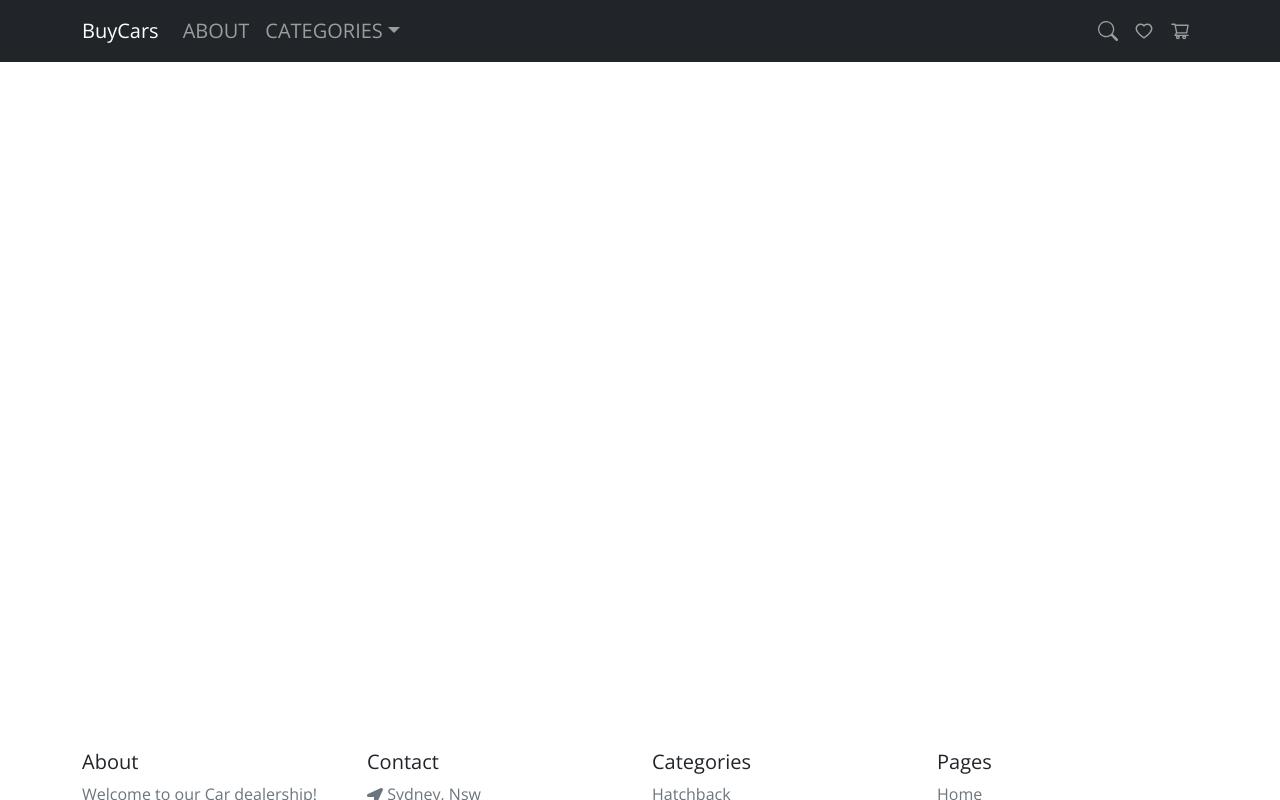
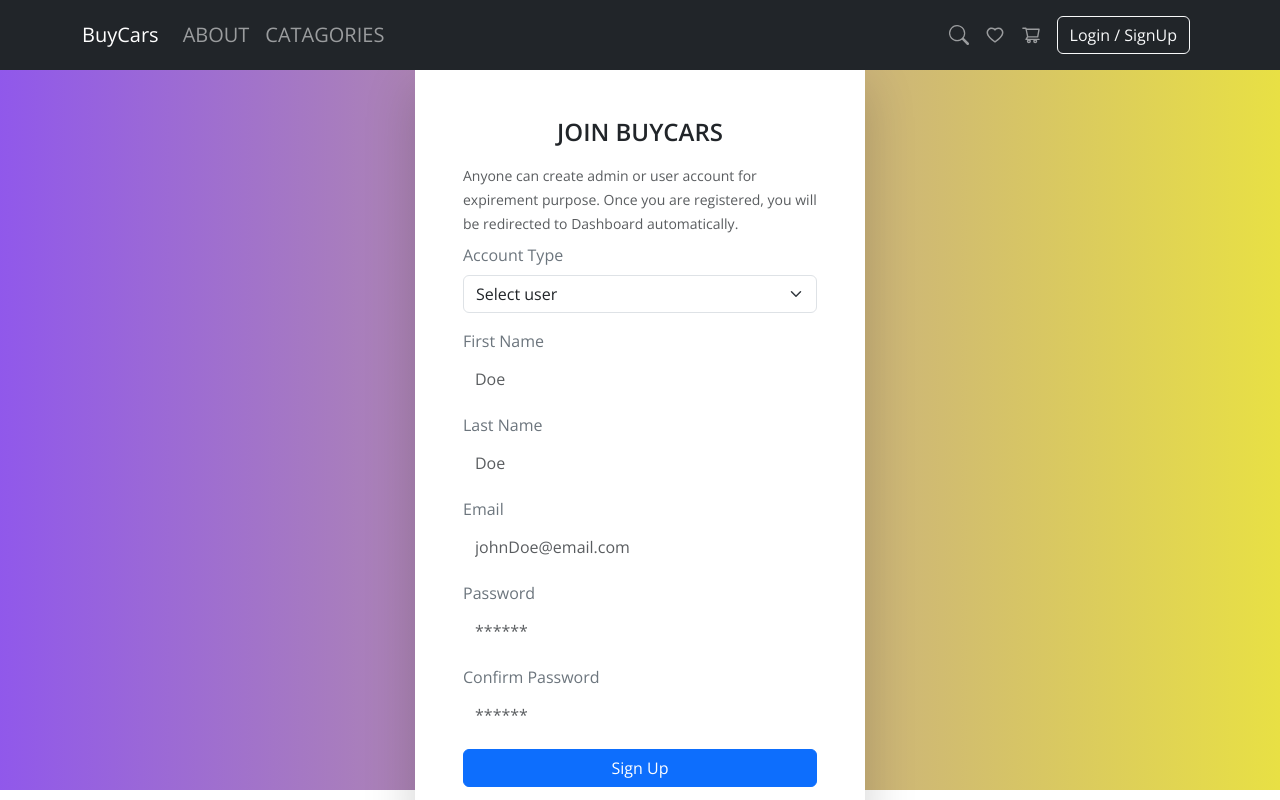
Before and after one commit to shivamanibrt/BuyCars, a React (Create React App) app: page /signUp in a window 1280 px wide. Shown: the top 800 px of the page. Built offline with nearby package versions, Linux system fonts and the light colour scheme.

Commit message:
completed signup and login page

```diff
--- a/src/App.css
+++ b/src/App.css
@@ -68,6 +68,17 @@ h2 {
     background-size: cover;
     background-position: center;
     width: 100%;
-    height: 70vh; /* Adjust the height as needed */
     background-attachment: fixed;
 }
+.login-page,
+.signUp-page {
+    background-image: linear-gradient(to right, #5600e0a7, #e0d500bb);
+    /* min-height: 90vh; */
+}
+
+.login-form {
+    border: p-5;
+}
+.login-signUp-btn:hover {
+    cursor: pointer;
+}
--- a/src/App.js
+++ b/src/App.js
@@ -3,6 +3,8 @@ import './App.css';
 import { Layout } from './Components/Layout/Layout';
 import { Home } from '../src/Components/Home/Home'
 import { About } from './Components/About/About';
+import { Login } from './Components/ReusableComponent/Login';
+import { Signup } from './Components/ReusableComponent/Signup';
 
 
 function App() {
@@ -12,6 +14,8 @@ function App() {
         <Routes>
           <Route path='/home' element={<Home />} />
           <Route path='/about' element={<About />} />
+          <Route path='/login' element={<Login />} />
+          <Route path='/signUp' element={<Signup />} />
         </Routes>
       </Layout>
     </>
--- a/src/Components/About/About.js
+++ b/src/Components/About/About.js
@@ -9,7 +9,7 @@ export const About = () => {
 
     return (
         <div>
-            <div div className='about-section'>
+            <div div className='about-section main'>
             </div >
             <div className='text-secondary'>
                 <Container className='mt-3 mb-3'>
--- a/src/Components/Layout/NavigationBar.js
+++ b/src/Components/Layout/NavigationBar.js
@@ -1,5 +1,5 @@
 import React from 'react';
-import { Container, Nav, Navbar, NavDropdown } from 'react-bootstrap';
+import { Button, Container, Nav, Navbar } from 'react-bootstrap';
 import { Link } from 'react-router-dom';
 import { BsSearch } from 'react-icons/bs';
 import { AiOutlineHeart } from 'react-icons/ai';
@@ -21,24 +21,12 @@ export const NavigationBar = () => {
                 <Navbar.Toggle aria-controls="navbarScroll" />
                 <Navbar.Collapse id="navbarScroll">
                     <Nav className="me-auto">
-                        <Nav.Link as={Link} to="/about" className="d-lg-none">
+                        <Nav.Link as={Link} to="/about" >
                             ABOUT
                         </Nav.Link>
-                        <Nav.Link as={Link} to="/" className="d-lg-none">
-                            CATEGORIES
+                        <Nav.Link as={Link} to="/catagories" >
+                            CATAGORIES
                         </Nav.Link>
-                        <Nav className="d-none d-lg-flex">
-                            <Nav.Link as={Link} to="/about">
-                                ABOUT
-                            </Nav.Link>
-                            <NavDropdown title="CATEGORIES" id="basic-nav-dropdown">
-                                <NavDropdown.Item href="#action/3.1">Action</NavDropdown.Item>
-                                <NavDropdown.Item href="#action/3.2">
-                                    Another action
-                                </NavDropdown.Item>
-                                <NavDropdown.Item href="#action/3.3">Something</NavDropdown.Item>
-                            </NavDropdown>
-                        </Nav>
                     </Nav>
                     <Nav>
                         <Nav.Link as={Link} to="/search" className="icon-link">
@@ -50,6 +38,9 @@ export const NavigationBar = () => {
                         <Nav.Link as={Link} to="/cart" className="icon-link">
                             <AiOutlineShoppingCart />
                         </Nav.Link>
+                        <Nav.Link as={Link} to="/login" className="icon-link">
+                            <Button variant="outline-light">Login / SignUp</Button>
+                        </Nav.Link>
                     </Nav>
                 </Navbar.Collapse>
             </Container>
--- /dev/null
+++ b/src/Components/ReusableComponent/CustomInput.js
@@ -0,0 +1,11 @@
+import React from 'react';
+import { Form } from 'react-bootstrap';
+
+export const CustomInput = ({ label, ...rest }) => {
+    return (
+        <Form.Group className="mb-3">
+            {label && <Form.Label>{label}</Form.Label>}
+            <Form.Control {...rest} className="border-0" style={{ maxWidth: '100%' }} />
+        </Form.Group>
+    );
+};
--- a/src/Components/ReusableComponent/Login.js
+++ b/src/Components/ReusableComponent/Login.js
@@ -1,7 +1,53 @@
-import React from 'react'
+import React from 'react';
+import { Button, Container, Form } from 'react-bootstrap';
+import { CustomInput } from './CustomInput';
+import { useNavigate } from 'react-router-dom';
+
+
 
 export const Login = () => {
+    const navigate = useNavigate();
+    const signUpFunciton = () => {
+        navigate('/signUp')
+    }
+    const inputs = [
+        {
+            label: 'Email',
+            name: 'email',
+            type: 'email',
+            placeholder: 'johnDoe@gmail.com',
+            required: true
+        },
+        {
+            label: 'Password',
+            name: 'password',
+            type: 'password',
+            placeholder: '******',
+            required: true
+        },
+    ];
+
     return (
-        <div>Login</div>
-    )
-}
+        <div className='login-page'>
+            <Container className='d-flex align-items-center text-secondary justify-content-center' style={{ height: '80vh' }}>
+                <Form className='p-5 shadow-lg  m-auto login-form'
+                    style={{ width: '450px', backgroundColor: 'white' }}>
+                    <h4 className='text-dark fw-bolder mb-3 text-center'>Login</h4>
+                    <div className='mt-2'>
+                        {inputs.map((item, i) => (
+                            <CustomInput key={i} {...item} />
+                        ))}
+                    </div>
+                    <div className='d-grid'>
+                        <Button variant='primary' className='login-page-button border-0' type='submit'>Login</Button>
+                    </div>
+                    <div className='text-center mt-4'>
+                        <p>Or Sign Up using</p>
+                        <p className='text-secondary login-signUp-btn' onClick={signUpFunciton}>SIGN UP</p>
+                    </div>
+                </Form>
+            </Container>
+
+        </div>
+    );
+};
--- /dev/null
+++ b/src/Components/ReusableComponent/Signup.js
@@ -0,0 +1,74 @@
+import React from 'react'
+import { Button, Container, Form } from 'react-bootstrap'
+import { CustomInput } from './CustomInput'
+
+export const Signup = () => {
+    const inputs = [
+        {
+            label: 'First Name',
+            name: 'fName',
+            type: 'text',
+            placeholder: 'Doe',
+            required: true
+        },
+        {
+            label: 'Last Name',
+            name: 'lName',
+            type: 'text',
+            placeholder: 'Doe',
+            required: true
+        },
+        {
+            label: 'Email',
+            name: 'email',
+            type: 'email',
+            placeholder: 'johnDoe@email.com',
+            required: true
+        },
+        {
+            label: 'Password',
+            name: 'password',
+            type: 'password',
+            placeholder: '******',
+            required: true
+        },
+        {
+            label: 'Confirm Password',
+            name: 'confirmPassword',
+            type: 'password',
+            placeholder: '******',
+            required: true
+        },]
+    return (
+        <div className='signUp-page'>
+            <Container className='d-flex align-items-center text-secondary justify-content-center' style={{ height: '90vh' }}>
+                <Form className='p-5 shadow-lg  m-auto login-form'
+                    style={{ width: '450px', backgroundColor: 'white' }}>
+                    <h4 className='text-dark fw-bolder mb-3 text-center'>Join BuyCars</h4>
+                    <Form.Text>
+                        Anyone can create admin or user account for expirement purpose.
+                        Once you are registered, you will be redirected to Dashboard automatically.
+                    </Form.Text>
+                    <div className='mt-2' >
+                        <Form.Group className="mb-3" controlId='formBasicElement'>
+                            <Form.Label>Account Type</Form.Label>
+                            <Form.Select name='role' >
+                                <option value=''>Select user</option>
+                                <option value='admin'>Admin</option>
+                                <option value='user'>User</option>
+                            </Form.Select>
+                        </Form.Group>
+                        {
+                            inputs.map((item, i) => (
+                                <CustomInput key={i} {...item} />
+                            ))
+                        }
+                    </div>
+                    <div className='d-grid'>
+                        <Button variant='primary' type='submit'> Sign Up</Button>
+                    </div>
+                </Form>
+            </Container>
+        </div>
+    )
+}
```
